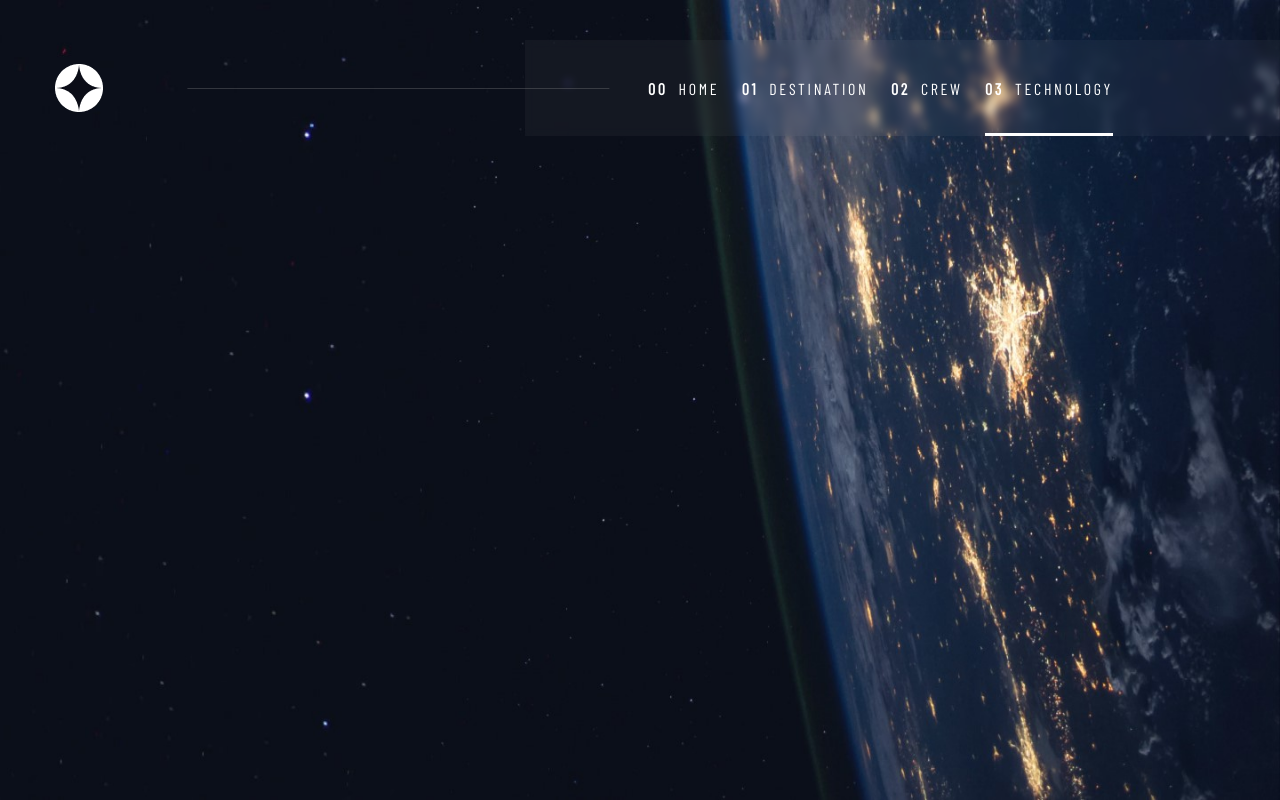
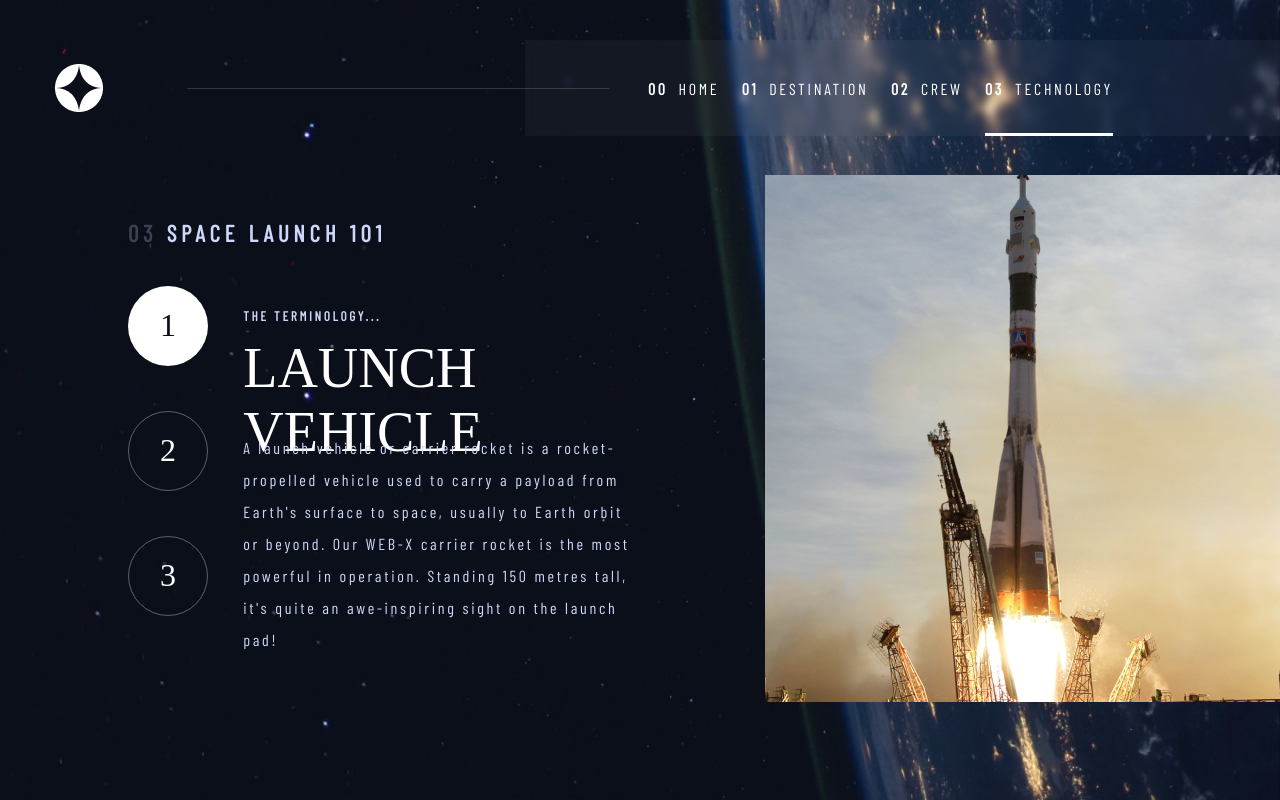
Before and after one commit to baranero/space-web-react-scss, a React (Create React App) app: page /technology in a window 1280 px wide. Built offline with nearby package versions, Linux system fonts and the light colour scheme; a web font is replaced by a local one.

Commit message:
done tech layout

```diff
--- a/src/App.js
+++ b/src/App.js
@@ -8,7 +8,7 @@ import { moonsData, crewsData, technologiesData } from './data'
 import homepage from "./images/homepage-background.jpg"
 import destination from "./images/destination-background.jpg"
 import crew from "./images/crew-background.jpg"
-import technology from "./images/technology-background-2.jpg"
+import technology from "./images/technology-background.jpg"
 import Crew from './components/Crew/Crew';
 import Technology from './components/Technology/Technology';
 
@@ -37,7 +37,7 @@ function App() {
             crew={crew}
             technology={technology}
           />
-          <Routes>``
+          <Routes>
             <Route
               path='/'
               element={
--- a/src/components/Crew/CrewItem.sass
+++ b/src/components/Crew/CrewItem.sass
@@ -24,7 +24,6 @@
 
         img
             max-width: 100%
-
             margin: 0
 
     .function
--- a/src/components/Header/Header.js
+++ b/src/components/Header/Header.js
@@ -5,7 +5,6 @@ import './Header.sass'
 const Header = (props) => {
 
     const location = useLocation()
-    console.log(location);
 
     return (
         <header>
--- a/src/components/Technology/Technology.js
+++ b/src/components/Technology/Technology.js
@@ -2,18 +2,19 @@ import { Fragment, useState } from "react"
 import TechnologyItem from "./TechnologyItem"
 
 const Technology = (props) => {
-    const [pickedTechnology, setPickedTechnology] = useState("DOUGLAS HURLEY")
+    const [pickedTechnology, setPickedTechnology] = useState('1')
 
     const pickedTechnologyHandler = (technology) => {
         setPickedTechnology(technology)
     }
 
     const filteredTechnology = props.data.filter(technology => {
-        return Technology.name === pickedTechnology
+        return technology.id === pickedTechnology
     })
 
     console.log(filteredTechnology);
     console.log(pickedTechnology);
+    // console.log(props.data);
 
     return (
         <Fragment>
@@ -22,12 +23,11 @@ const Technology = (props) => {
                     data={props.data}
                     key={item.id}
                     id={item.id}
-                    name={item.name}
+                    name={item.type}
                     description={item.description}
-                    function={item.function}
                     image={item.image}
                     onPickedTechnology={pickedTechnologyHandler}
-                    style={item.name}
+                    style={item.id}
                     mark={item.mark}
                 />
             ))}
--- a/src/components/Technology/TechnologyItem.js
+++ b/src/components/Technology/TechnologyItem.js
@@ -6,33 +6,31 @@ const TechnologyItem = (props) => {
         console.log(event.target.value);
     }
 
-    console.log(props.data);
-
     return (
-        <section key={props.id} className='container-crew'>
+        <section key={props.id} className='container-technology'>
             <div className='title'>
-                <h5><span>02</span> MEET YOUR Technology</h5>
+                <h5><span>03</span> SPACE LAUNCH 101</h5>
             </div>
             <div className='image'>
                 <img src={props.image} alt="Technology" />
             </div>
-            <div className='function'>
-                <h4>{props.function}</h4>
+            <div className='subtitle'>
+                <h5>THE TERMINOLOGY...</h5>
             </div>
-            <div className='name'>
+            <div className='type'>
                 <h3>{props.name}</h3>
             </div>
             <div className="description">
                 <p>{props.description}</p>
             </div>
-            <div className='navigate-crew'>
+            <div className='navigate-technology'>
                 <ul className='navigate-dot-list'>
                     {props.data.map((item) => {
-                        if (item.name === props.style) {
-                            return <input className='active-dot' key={item.id} onClick={handleTechnology} name={item.name} value={item.name} type="button"/>
+                        if (item.id === props.style) {
+                            return <input className='active-dot' key={item.id} onClick={handleTechnology} name={item.id} value={item.id} type="button"/>
                         }
                         if (item.name !== props.style) {
-                            return <input className='unactive-dot' key={item.id} onClick={handleTechnology} name={item.name} value={item.name} type="button"/>
+                            return <input className='unactive-dot' key={item.id} onClick={handleTechnology} name={item.id} value={item.id} type="button"/>
                         }
                         }
                     )}
--- a/src/components/Technology/TechnologyItem.sass
+++ b/src/components/Technology/TechnologyItem.sass
@@ -0,0 +1,86 @@
+@import '../../styles/_variables'
+@import '../../styles/__fonts'
+
+.container-technology
+    display: grid
+    grid-template-columns: 1fr 4fr 5fr
+    grid-auto-rows: 1fr 50px 80px 200px
+    position: absolute
+    bottom: 100px
+    left: 10%
+    top: 180px
+    color: $color-white
+    margin: 0
+
+    .title
+        @extend %head-5
+        grid-column: 1/4
+        grid-row: 1/2
+
+        span
+            opacity: 25%
+
+    .subtitle
+        grid-column: 2/3
+        grid-row: 2/3
+        @extend %subhead-3
+        color: $color-silver
+        margin-bottom: 30px
+
+    .image
+        grid-column: 3/4
+        grid-row: 1/6
+        justify-self: right
+        align-self: center
+
+        img
+            max-width: 100%
+
+    .type
+        grid-column: 2/3
+        grid-row: 3/4
+
+        h3
+            @extend %head-3
+            font-weight: 400
+            margin: 0
+
+    .description
+        grid-column: 2/3
+        grid-row: 4/5
+        @extend %bodytext
+        color: $color-silver
+        padding-right: 15%
+        p
+            margin-bottom: 0
+
+    .navigate-technology
+        grid-column: 1/2
+        grid-row: 2/5
+
+        .navigate-dot-list
+            display: flex
+            flex-direction: column
+            padding: 0
+            margin: 0
+            height: 100%
+            justify-content: space-between
+
+            input
+                height: 80px
+                width: 80px
+                margin: 0
+                border-radius: 100%
+                @extend %head-4
+
+            .active-dot
+                background: $color-white
+                color: $color-black
+                border: none
+
+            .unactive-dot
+                background: #ffffff00
+                border: 1px solid #ffffff57
+
+            .unactive-dot:hover
+                border-color: $color-white
--- a/src/data.js
+++ b/src/data.js
@@ -71,18 +71,21 @@ export const crewsData = [
 
 export const technologiesData = [
     {
-        id: 1,
+        id: '1',
         type: "LAUNCH VEHICLE",
-        description: "A launch vehicle or carrier rocket is a rocket-propelled vehicle used to carry a payload from Earth's surface to space, usually to Earth orbit or beyond. Our WEB-X carrier rocket is the most powerful in operation. Standing 150 metres tall, it's quite an awe-inspiring sight on the launch pad!"
+        description: "A launch vehicle or carrier rocket is a rocket-propelled vehicle used to carry a payload from Earth's surface to space, usually to Earth orbit or beyond. Our WEB-X carrier rocket is the most powerful in operation. Standing 150 metres tall, it's quite an awe-inspiring sight on the launch pad!",
+        image: require("./images/technology-1.png")
     },
     {
-        id: 2,
+        id: '2',
         type: "SPACEPORT",
-        description: "A spaceport or cosmodrome is a site for launching (or receiving) spacecraft, by analogy to the seaport for ships or airport for aircraft. Based in the famous Cape Canaveral, our spaceport is ideally situated to take advantage of the Earth’s rotation for launch."
+        description: "A spaceport or cosmodrome is a site for launching (or receiving) spacecraft, by analogy to the seaport for ships or airport for aircraft. Based in the famous Cape Canaveral, our spaceport is ideally situated to take advantage of the Earth’s rotation for launch.",
+        image: require("./images/technology-2.png")
     },
     {
-        id: 3,
+        id: '3',
         type: "SPACE CAPSULE",
-        description: "A space capsule is an often-crewed spacecraft that uses a blunt-body reentry capsule to reenter the Earth's atmosphere without wings. Our capsule is where you'll spend your time during the flight. It includes a space gym, cinema, and plenty of other activities to keep you entertained."
+        description: "A space capsule is an often-crewed spacecraft that uses a blunt-body reentry capsule to reenter the Earth's atmosphere without wings. Our capsule is where you'll spend your time during the flight. It includes a space gym, cinema, and plenty of other activities to keep you entertained.",
+        image: require("./images/technology-3.png")
     },
 ]
```
Also changed, not shown: src/images/technology-background.jpg (added), src/images/technology-background.png.
